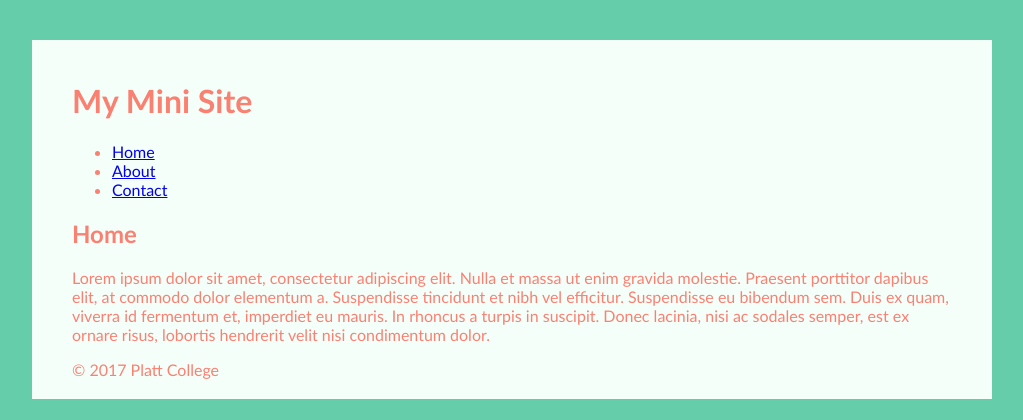
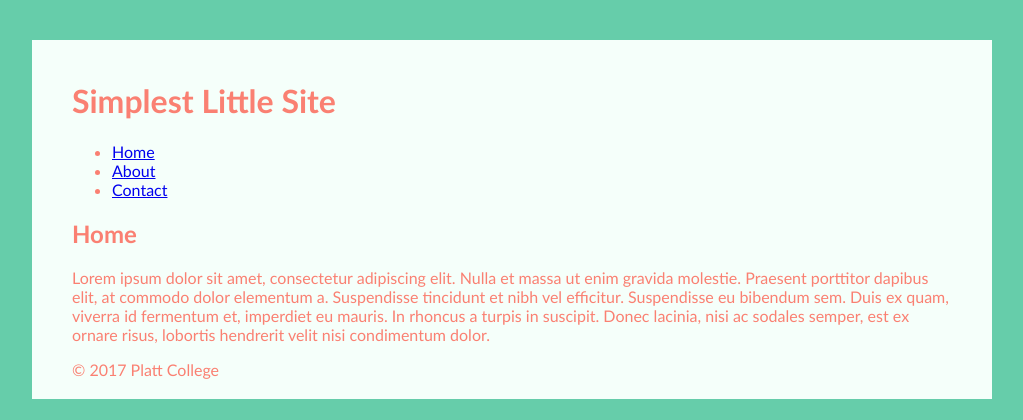
Before and after one commit to ednacartas/php_class_day_02, a PHP site: page /index.php in a window 1280 px wide. Shown: the top 420 px of the page, without its empty margins (128-1151 px from the left). Run offline with PHP 8.4, Linux system fonts and the light colour scheme.

Commit message:
changed the title of the page

```diff
--- a/site/index.php
+++ b/site/index.php
@@ -16,7 +16,7 @@ if( isset( $_GET['page'] ) ){
   </head>
   <body>
     <header>
-      <h1>My Mini Site</h1>
+      <h1>Simplest Little Site</h1>
       <nav>
         <ul>
           <li><a href="index.php?page=home">Home</a></li>
```
